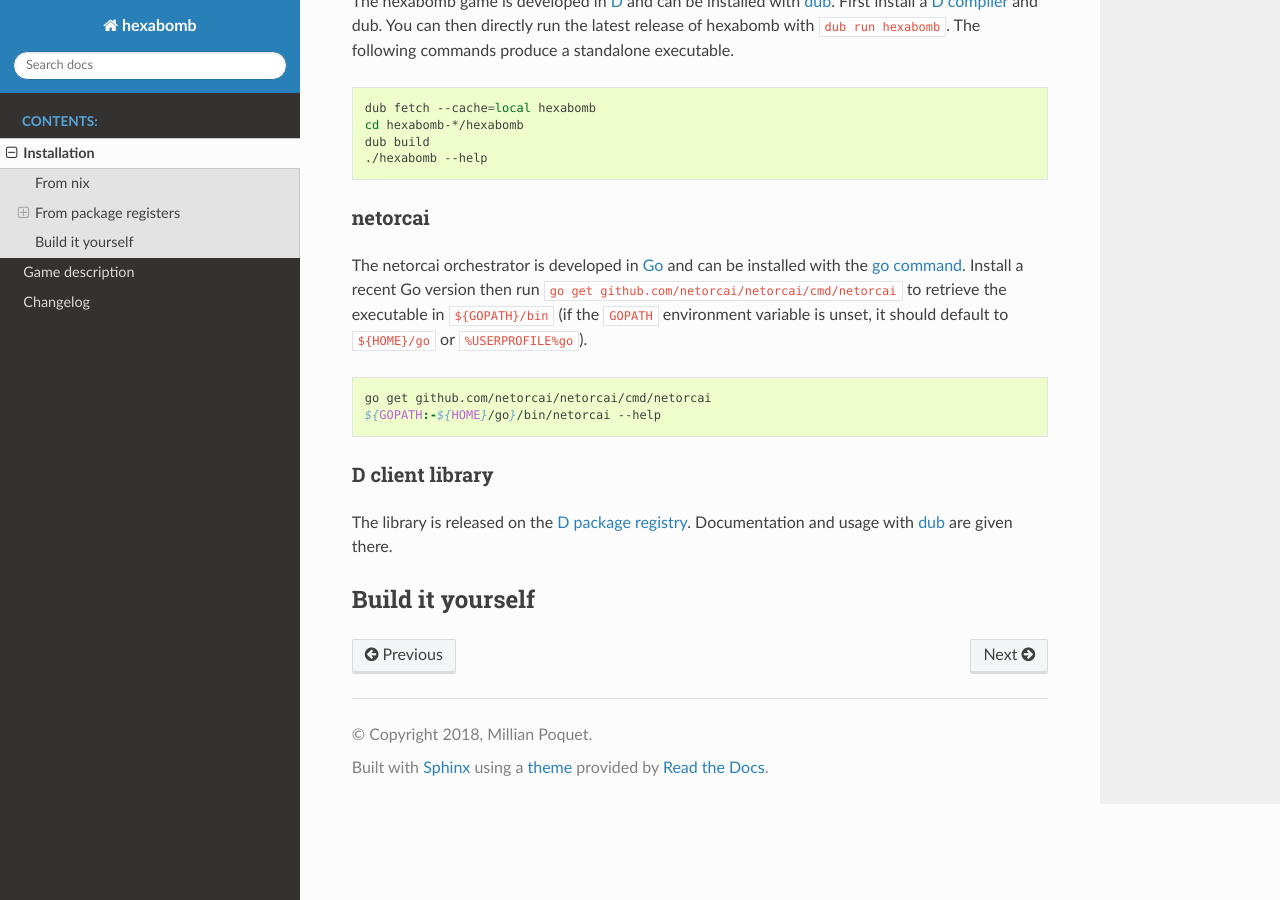
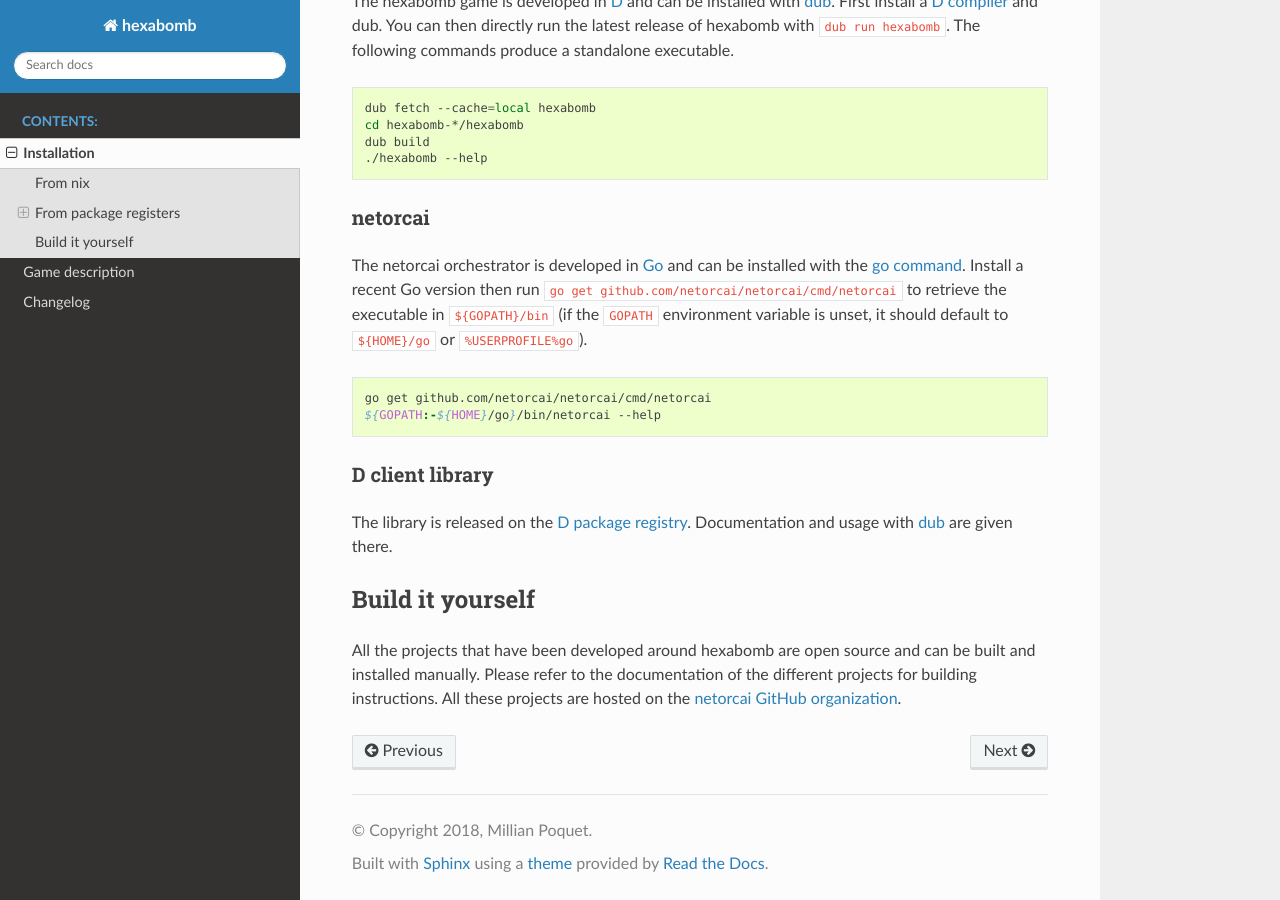
Before and after one commit to netorcai/hexabomb, a Sphinx documentation site: the page built from docs/install.rst, in a window 1280 px wide and 900 px high, scrolled down 1067 px. Built offline with Sphinx 7.4.7 and the Read the Docs theme 2.0.0, drawn with Linux system fonts in a browser that asks for light colours.

Commit message:
[doc] install: build it yourself

```diff
--- a/docs/install.rst
+++ b/docs/install.rst
@@ -80,6 +80,11 @@
 
 Build it yourself
 -----------------
+All the projects that have been developed around hexabomb are open source and
+can be built and installed manually.
+Please refer to the documentation of the different projects for building
+instructions.
+All these projects are hosted on the `netorcai GitHub organization`_.
 
 .. _netorcaipkgs: https://github.com/netorcai/pkgs
 .. _Nix: https://nixos.org/nix/
@@ -88,3 +93,4 @@
 .. _D compiler: https://dlang.org/download.html
 .. _Go: https://golang.org/
 .. _go command: https://golang.org/cmd/go/
+.. _netorcai GitHub organization: https://github.com/netorcai
```
